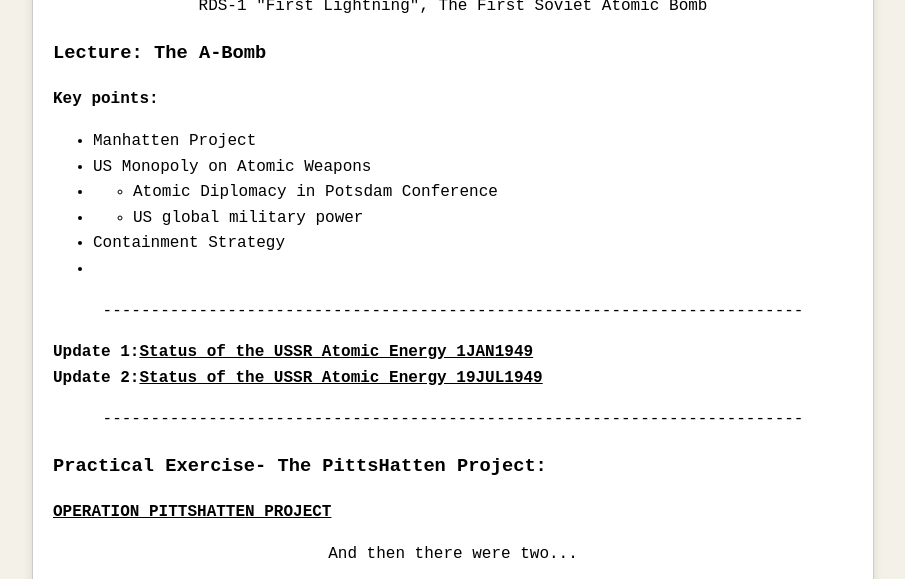
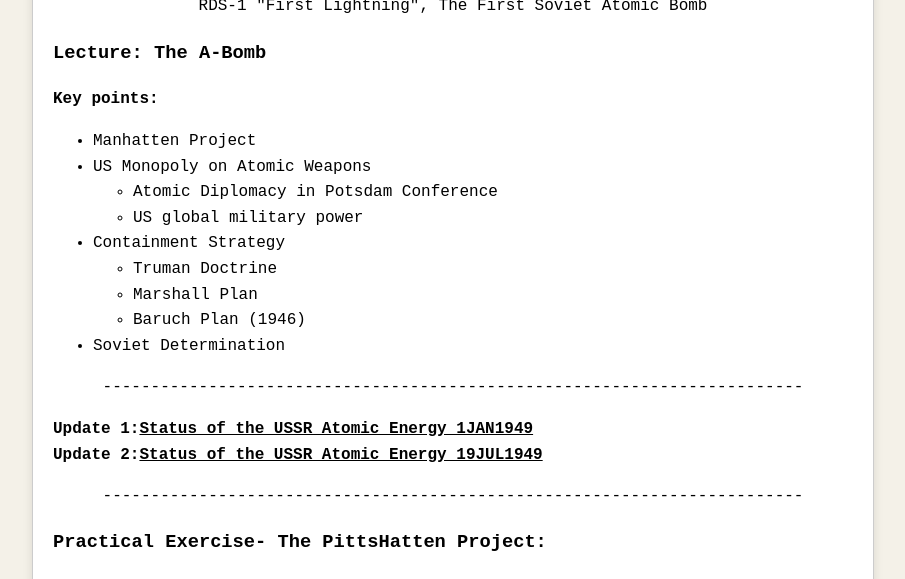
Before and after one commit to jboyce1/CodeWar, a Jekyll site: the page built from classes/ForeignFire.md, in a window 1280 px wide and 900 px high, scrolled down 796 px, cut to the strip 0-579 px from the top of the window. Shown: the whole strip, without its empty margins (187-1092 px from the left). Built offline with Jekyll 4.4.1, drawn with Linux system fonts in a browser that asks for light colours.

Commit message:
Update ForeignFire.md

```diff
--- a/classes/ForeignFire.md
+++ b/classes/ForeignFire.md
@@ -17,10 +17,13 @@ title: Enemies From Within
 **Key points:**
 - Manhatten Project
 - US Monopoly on Atomic Weapons
-- - Atomic Diplomacy in Potsdam Conference
-- - US global military power
+  - Atomic Diplomacy in Potsdam Conference
+  - US global military power
 - Containment Strategy
--
+  - Truman Doctrine
+  - Marshall Plan
+  - Baruch Plan (1946)
+- Soviet Determination
 <div style="text-align: center;">
   <p>-------------------------------------------------------------------------</p>
 </div>
```
